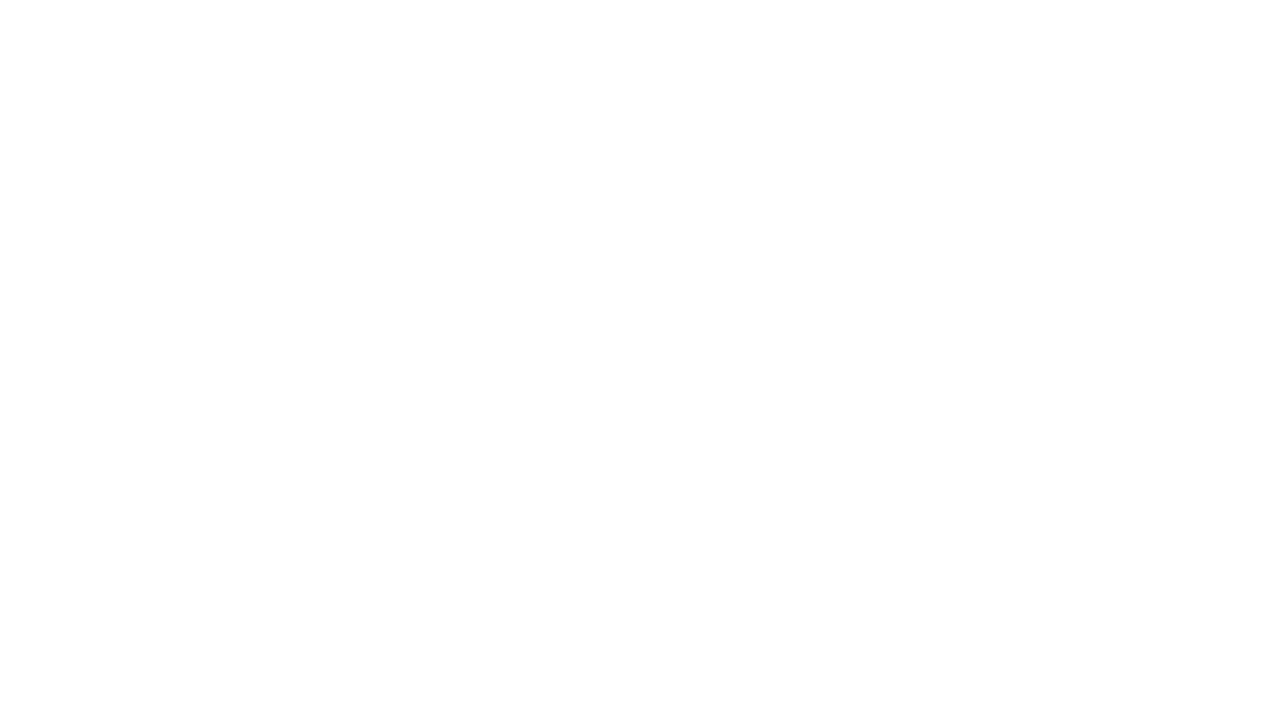
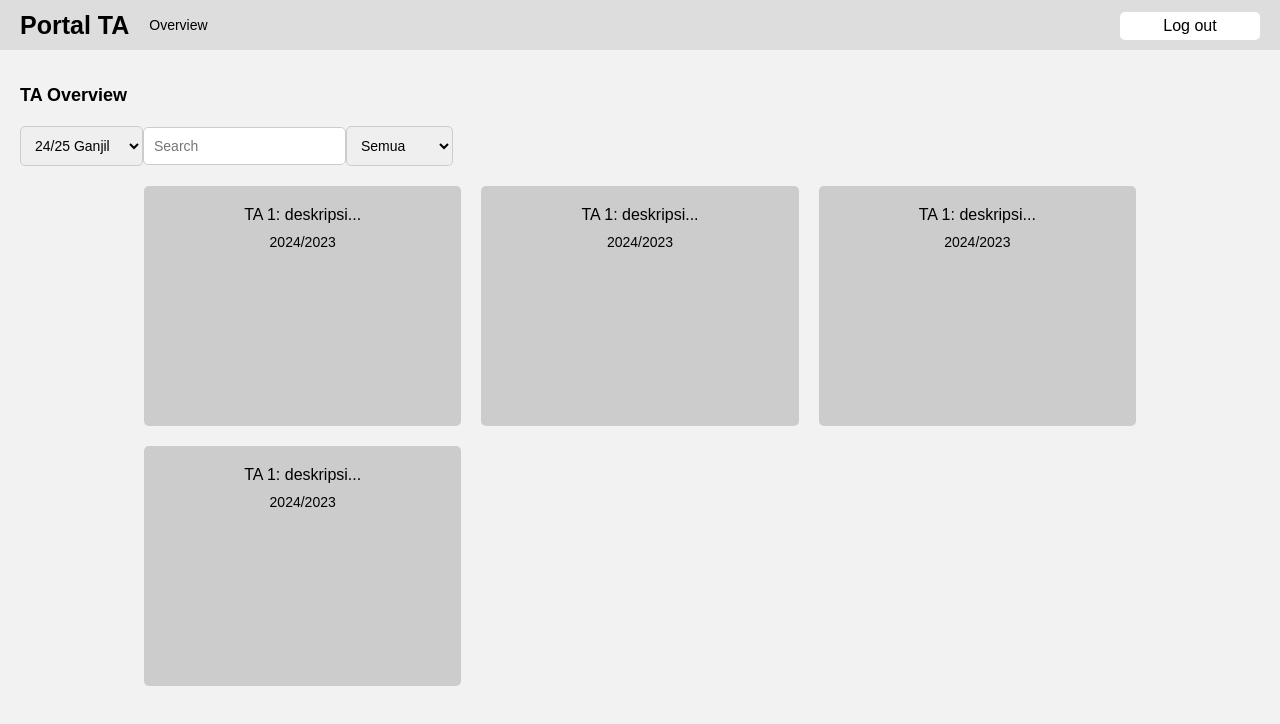
Before and after one commit to benediiiicts/TubesRPL, a plain HTML site: page MainPage/Penguji/home.html in a window 1280 px wide. Drawn offline with Linux system fonts and the light colour scheme.

Commit message:
all mainpage, link login and bobot page

```diff
--- a/MainPage/Koordinator/home.css
+++ b/MainPage/Koordinator/home.css
@@ -9,7 +9,7 @@ body {
     padding: 10px 20px;
     display: flex;
     align-items: center;
-    justify-content: last baseline;
+    justify-content: space-between;
 }
 
 
@@ -45,6 +45,18 @@ body {
     justify-content: center;
     align-items: center;
     border-radius: 50%;
+}
+
+.logout-button {
+    background-color: white;
+    border-radius: 5px;
+    font-size: medium;
+    border: none;
+    padding: 5px;
+    margin-left: auto;
+    margin-top: 2px;
+    width: 140px;
+    cursor: pointer;
 }
 
 .content {
--- a/MainPage/Mahasiswa/home.css
+++ b/MainPage/Mahasiswa/home.css
@@ -0,0 +1,116 @@
+body {
+    font-family: Arial, sans-serif;
+    margin: 0;
+    background-color: #f2f2f2;
+}
+
+.navbar {
+    background-color: #ddd;
+    padding: 10px 20px;
+    display: flex;
+    align-items: center;
+    justify-content: space-between;
+}
+
+
+.navbar h1 {
+    font-size: 25px;
+    margin: 0;
+}
+
+.navbar .nav-links {
+    display: flex;
+    gap: 20px;
+    padding-left: 20px;
+}
+
+.navbar .nav-links a {
+    text-decoration: none;
+    color: black;
+    font-size: 14px;
+}
+
+.navbar .nav-links a:hover {
+    color: #ffffff;
+}
+
+.navbar .profile {
+    background-color: green;
+    color: white;
+    font-size: 14px;
+    font-weight: bold;
+    width: 30px;
+    height: 30px;
+    display: flex;
+    justify-content: center;
+    align-items: center;
+    border-radius: 50%;
+}
+
+.logout-button {
+    background-color: white;
+    border-radius: 5px;
+    font-size: medium;
+    border: none;
+    padding: 5px;
+    margin-left: auto;
+    margin-top: 2px;
+    width: 140px;
+    cursor: pointer;
+}
+
+.content {
+    padding: 20px;
+}
+
+.content h2 {
+    font-size: 18px;
+    margin-bottom: 20px;
+}
+
+.filter-container {
+    display: flex;
+    justify-content: start;
+    align-items: center;
+    margin-bottom: 20px;
+}
+
+.filter-container select,
+.filter-container input[type="text"],
+.filter-container button {
+    padding: 10px;
+    font-size: 14px;
+    border: 1px solid #ccc;
+    border-radius: 5px;
+}
+
+.filter-container button {
+    background-color: #333;
+    color: white;
+    cursor: pointer;
+}
+
+.filter-container button:hover {
+    background-color: #555;
+}
+
+.card-grid {
+    display: grid;
+    grid-template-columns: repeat(3, 1fr);
+    gap: 20px;
+    padding-inline: 10%;
+}
+
+.card {
+    background-color: #ccc;
+    border-radius: 5px;
+    padding: 20px;
+    text-align: center;
+    height: 200px;
+}
+
+.card span {
+    display: block;
+    font-size: 14px;
+    margin-top: 10px;
+}
--- a/MainPage/Mahasiswa/home.html
+++ b/MainPage/Mahasiswa/home.html
@@ -0,0 +1,52 @@
+<!DOCTYPE html>
+<html lang="en">
+<head>
+    <meta charset="UTF-8">
+    <meta name="viewport" content="width=device-width, initial-scale=1.0">
+    <link rel="stylesheet" href="home.css">
+    <title>Portal TA</title>
+
+</head>
+<body>
+
+    <div class="navbar">
+        <h1>Portal TA</h1>
+        <div class="nav-links">
+            <a href="#">Overview</a>
+        </div>
+        <button class="logout-button" onclick="window.location.href='../../Login/login.html';">Log out</button>
+        <!-- <div class="profile">J</div> -->
+    </div>
+
+    <div class="content">
+        <h2>TA Overview</h2>
+        <div class="filter-container">
+            <select>
+                <option>24/25 Ganjil</option>
+                <option>23/24 Genap</option>
+                <option>23/24 Ganjil</option>
+                <option>22/23 Genap</option>
+                <option>22/23 Ganjil</option>
+            </select>
+            <input type="text" placeholder="Search">
+            <select>
+                <option>Semua</option>
+                <option>Aktif</option>
+                <option>Tidak Aktif</option>
+            </select>
+        </div>
+
+        <div class="card-grid">
+            <div class="card">
+                TA 1: deskripsi...
+                <span>2024/2023</span>
+            </div>
+            <div class="card">
+                TA 1: deskripsi...
+                <span>2024/2023</span>
+            </div>
+        </div>
+    </div>
+
+</body>
+</html>
--- a/MainPage/Pembimbing/home.css
+++ b/MainPage/Pembimbing/home.css
@@ -0,0 +1,116 @@
+body {
+    font-family: Arial, sans-serif;
+    margin: 0;
+    background-color: #f2f2f2;
+}
+
+.navbar {
+    background-color: #ddd;
+    padding: 10px 20px;
+    display: flex;
+    align-items: center;
+    justify-content: space-between;
+}
+
+
+.navbar h1 {
+    font-size: 25px;
+    margin: 0;
+}
+
+.navbar .nav-links {
+    display: flex;
+    gap: 20px;
+    padding-left: 20px;
+}
+
+.navbar .nav-links a {
+    text-decoration: none;
+    color: black;
+    font-size: 14px;
+}
+
+.navbar .nav-links a:hover {
+    color: #ffffff;
+}
+
+.navbar .profile {
+    background-color: green;
+    color: white;
+    font-size: 14px;
+    font-weight: bold;
+    width: 30px;
+    height: 30px;
+    display: flex;
+    justify-content: center;
+    align-items: center;
+    border-radius: 50%;
+}
+
+.logout-button {
+    background-color: white;
+    border-radius: 5px;
+    font-size: medium;
+    border: none;
+    padding: 5px;
+    margin-left: auto;
+    margin-top: 2px;
+    width: 140px;
+    cursor: pointer;
+}
+
+.content {
+    padding: 20px;
+}
+
+.content h2 {
+    font-size: 18px;
+    margin-bottom: 20px;
+}
+
+.filter-container {
+    display: flex;
+    justify-content: start;
+    align-items: center;
+    margin-bottom: 20px;
+}
+
+.filter-container select,
+.filter-container input[type="text"],
+.filter-container button {
+    padding: 10px;
+    font-size: 14px;
+    border: 1px solid #ccc;
+    border-radius: 5px;
+}
+
+.filter-container button {
+    background-color: #333;
+    color: white;
+    cursor: pointer;
+}
+
+.filter-container button:hover {
+    background-color: #555;
+}
+
+.card-grid {
+    display: grid;
+    grid-template-columns: repeat(3, 1fr);
+    gap: 20px;
+    padding-inline: 10%;
+}
+
+.card {
+    background-color: #ccc;
+    border-radius: 5px;
+    padding: 20px;
+    text-align: center;
+    height: 200px;
+}
+
+.card span {
+    display: block;
+    font-size: 14px;
+    margin-top: 10px;
+}
--- a/MainPage/Penguji/home.css
+++ b/MainPage/Penguji/home.css
@@ -0,0 +1,116 @@
+body {
+    font-family: Arial, sans-serif;
+    margin: 0;
+    background-color: #f2f2f2;
+}
+
+.navbar {
+    background-color: #ddd;
+    padding: 10px 20px;
+    display: flex;
+    align-items: center;
+    justify-content: space-between;
+}
+
+
+.navbar h1 {
+    font-size: 25px;
+    margin: 0;
+}
+
+.navbar .nav-links {
+    display: flex;
+    gap: 20px;
+    padding-left: 20px;
+}
+
+.navbar .nav-links a {
+    text-decoration: none;
+    color: black;
+    font-size: 14px;
+}
+
+.navbar .nav-links a:hover {
+    color: #ffffff;
+}
+
+.navbar .profile {
+    background-color: green;
+    color: white;
+    font-size: 14px;
+    font-weight: bold;
+    width: 30px;
+    height: 30px;
+    display: flex;
+    justify-content: center;
+    align-items: center;
+    border-radius: 50%;
+}
+
+.logout-button {
+    background-color: white;
+    border-radius: 5px;
+    font-size: medium;
+    border: none;
+    padding: 5px;
+    margin-left: auto;
+    margin-top: 2px;
+    width: 140px;
+    cursor: pointer;
+}
+
+.content {
+    padding: 20px;
+}
+
+.content h2 {
+    font-size: 18px;
+    margin-bottom: 20px;
+}
+
+.filter-container {
+    display: flex;
+    justify-content: start;
+    align-items: center;
+    margin-bottom: 20px;
+}
+
+.filter-container select,
+.filter-container input[type="text"],
+.filter-container button {
+    padding: 10px;
+    font-size: 14px;
+    border: 1px solid #ccc;
+    border-radius: 5px;
+}
+
+.filter-container button {
+    background-color: #333;
+    color: white;
+    cursor: pointer;
+}
+
+.filter-container button:hover {
+    background-color: #555;
+}
+
+.card-grid {
+    display: grid;
+    grid-template-columns: repeat(3, 1fr);
+    gap: 20px;
+    padding-inline: 10%;
+}
+
+.card {
+    background-color: #ccc;
+    border-radius: 5px;
+    padding: 20px;
+    text-align: center;
+    height: 200px;
+}
+
+.card span {
+    display: block;
+    font-size: 14px;
+    margin-top: 10px;
+}
--- a/MainPage/Penguji/home.html
+++ b/MainPage/Penguji/home.html
@@ -0,0 +1,60 @@
+<!DOCTYPE html>
+<html lang="en">
+<head>
+    <meta charset="UTF-8">
+    <meta name="viewport" content="width=device-width, initial-scale=1.0">
+    <link rel="stylesheet" href="home.css">
+    <title>Portal TA</title>
+
+</head>
+<body>
+
+    <div class="navbar">
+        <h1>Portal TA</h1>
+        <div class="nav-links">
+            <a href="#">Overview</a>
+        </div>
+        <button class="logout-button" onclick="window.location.href='../../Login/login.html';">Log out</button>
+        <!-- <div class="profile">J</div> -->
+    </div>
+
+    <div class="content">
+        <h2>TA Overview</h2>
+        <div class="filter-container">
+            <select>
+                <option>24/25 Ganjil</option>
+                <option>23/24 Genap</option>
+                <option>23/24 Ganjil</option>
+                <option>22/23 Genap</option>
+                <option>22/23 Ganjil</option>
+            </select>
+            <input type="text" placeholder="Search">
+            <select>
+                <option>Semua</option>
+                <option>Aktif</option>
+                <option>Tidak Aktif</option>
+            </select>
+        </div>
+
+        <div class="card-grid">
+            <div class="card">
+                TA 1: deskripsi...
+                <span>2024/2023</span>
+            </div>
+            <div class="card">
+                TA 1: deskripsi...
+                <span>2024/2023</span>
+            </div>
+            <div class="card">
+                TA 1: deskripsi...
+                <span>2024/2023</span>
+            </div>
+            <div class="card">
+                TA 1: deskripsi...
+                <span>2024/2023</span>
+            </div>
+        </div>
+    </div>
+
+</body>
+</html>
--- a/Pembobotan/pembobotan.css
+++ b/Pembobotan/pembobotan.css
@@ -220,6 +220,9 @@ body {
     border: 0px;
     background-color: #D9D9D9;
 }
+.comp-delete:hover{
+    background-color: #CCC;
+}
 .add-button{
     display: button;
     background-color: #333;
```
Also changed, not shown: Login/login.js (+35 -4 lines), MainPage/Koordinator/home.html (+1 -0 lines), MainPage/Pembimbing/home.html (+60 -0 lines), Pembobotan/pembobotan.html (+1 -3 lines).
